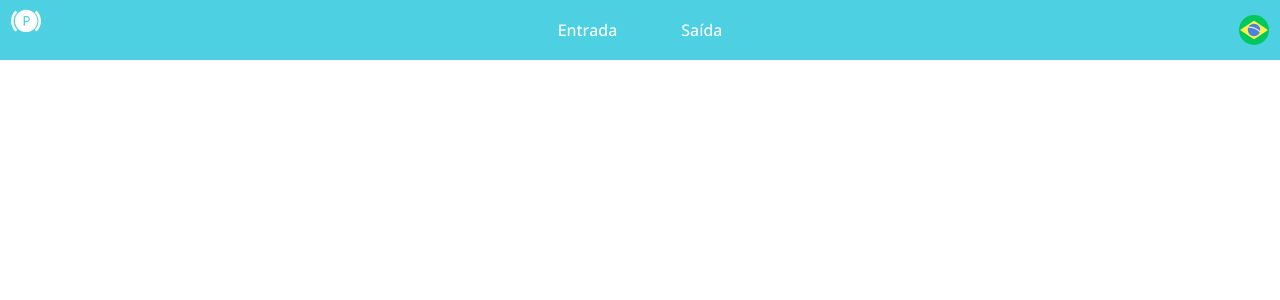
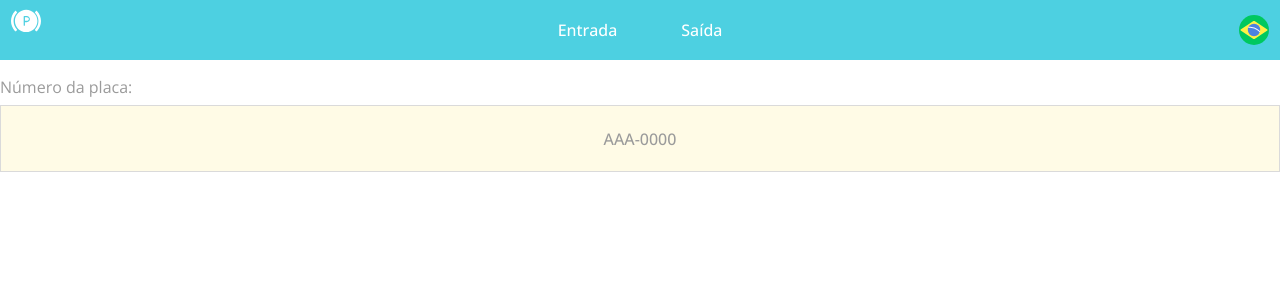
Before and after one commit to luizgustavofs/Parking, a Next.js app: page /register in a window 1280 px wide. Shown: the top 300 px of the page. Built offline with nearby package versions, Linux system fonts and the light colour scheme.

Commit message:
feat: input component

```diff
--- a/package.json
+++ b/package.json
@@ -17,6 +17,7 @@
     "react": "18.1.0",
     "react-dom": "18.1.0",
     "react-i18next": "^11.16.7",
+    "react-input-mask": "^2.0.4",
     "react-redux": "^8.0.1",
     "redux": "^4.2.0",
     "styled-components": "^5.3.5"
@@ -30,6 +31,7 @@
     "@types/node": "17.0.30",
     "@types/react": "18.0.8",
     "@types/react-dom": "18.0.3",
+    "@types/react-input-mask": "^3.0.1",
     "@types/styled-components": "^5.1.25",
     "babel-plugin-styled-components": "^1.12.0",
     "babel-jest": "^28.0.3",
--- /dev/null
+++ b/src/components/Input/index.tsx
@@ -0,0 +1,33 @@
+import React from 'react';
+
+import InputMask from 'react-input-mask';
+import { useTheme } from 'styled-components';
+
+import { Container } from './styles';
+import { InputProps } from './types';
+
+const Input: React.FC<InputProps> = ({
+  placeholderText,
+  label,
+  color,
+  value,
+  onChange,
+}) => {
+  const { colors } = useTheme();
+
+  return (
+    <>
+      <Container color={color || colors.neutral._80}>
+        <h3>{label}</h3>
+        <InputMask
+          mask="aaa-9*99"
+          placeholder={placeholderText}
+          onChange={onChange}
+          value={value}
+        />
+      </Container>
+    </>
+  );
+};
+
+export default Input;
--- /dev/null
+++ b/src/components/Input/styles.tsx
@@ -0,0 +1,26 @@
+import styled from 'styled-components';
+
+import { InputPlaceholderProps } from './types';
+
+export const Container = styled.div<InputPlaceholderProps>`
+  width: 100%;
+
+  h3 {
+    color: ${({ theme }) => theme.colors.neutral._80};
+    margin-bottom: 7px;
+  }
+
+  input {
+    height: 67px;
+    width: 100%;
+    text-align: center;
+    background: ${({ theme }) => theme.colors.baseColor};
+    border: solid 1px ${({ theme }) => theme.colors.neutral._70};
+
+    margin-bottom: 13px;
+
+    ::placeholder {
+      color: ${({ color }) => color};
+    }
+  }
+`;
--- /dev/null
+++ b/src/components/Input/types.tsx
@@ -0,0 +1,10 @@
+export interface InputPlaceholderProps {
+  color?: string;
+}
+
+export interface InputProps extends InputPlaceholderProps {
+  placeholderText: string;
+  label: string;
+  onChange?: React.ChangeEventHandler<HTMLInputElement>;
+  value?: string;
+}
--- a/src/screens/Register/index.tsx
+++ b/src/screens/Register/index.tsx
@@ -1,12 +1,20 @@
 import React from 'react';
 
+import { useTranslation } from 'react-i18next';
+
 import Header from '../../components/Header';
+import Input from '../../components/Input';
 import { Container } from './styles';
 
 const RegisterScreen: React.FC = () => {
+  const { t } = useTranslation();
   return (
     <Container>
       <Header />
+      <Input
+        label={t('ENTRY.INPUT.LABEL')}
+        placeholderText={t('ENTRY.INPUT.PLACEHOLDER')}
+      />
     </Container>
   );
 };
--- a/src/theme/colors.ts
+++ b/src/theme/colors.ts
@@ -4,7 +4,8 @@ export const colors = {
   secondary: '#F2F2F2',
   tertiary: '#28DD91',
   quaternary: '#A769B2',
-  accent: '#FF0068',
+  error: '#FF0068',
+  baseColor: '#FFFBE6',
   neutral: {
     _00: '#ffffff',
     _70: '#DADADA',
--- a/src/@types/styles.d.ts
+++ b/src/types/global/styled.d.ts
@@ -1,4 +1,4 @@
-import { theme } from '../theme';
+import { theme } from '../../theme';
 
 type ProjectType = typeof theme;
 
```
Also changed, not shown: 2 other files (tests, documents, lock files or other folders).
